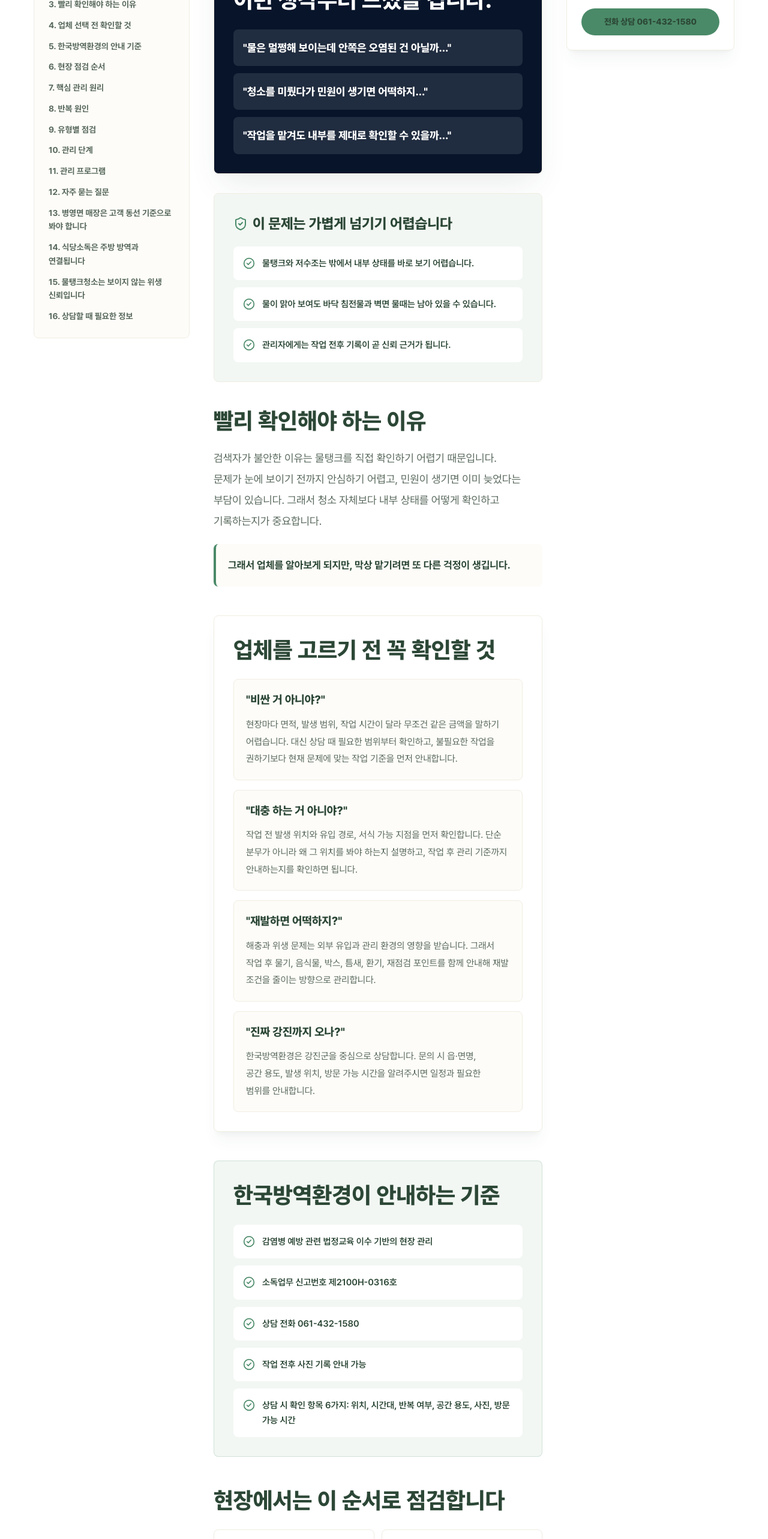
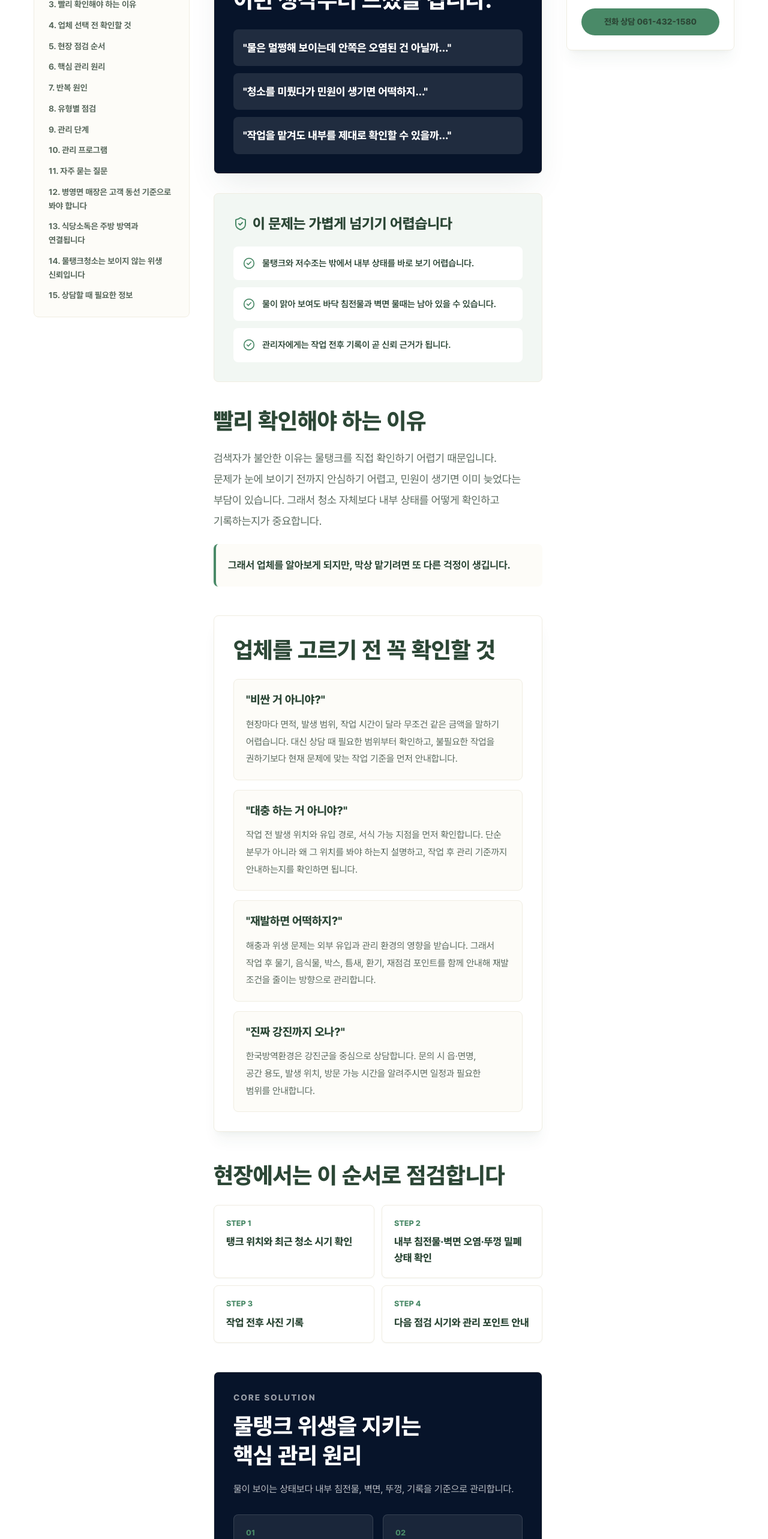
Before and after one commit to cdg7892-maker/hbe-homepage, a Next.js app: page /blog/byeongyeongmyeon-restaurant-disinfection-water-tank in a window 1280 px wide. Shown: the part 1451-4017 px from the top of the page at 60% size. Built offline with nearby package versions, Linux system fonts and the light colour scheme; no server answers.

Commit message:
Remove repeated proof block from columns

```diff
--- a/app/blog/[slug]/page.js
+++ b/app/blog/[slug]/page.js
@@ -133,7 +133,6 @@
                     ["yes-set", "꼭 확인할 문제"],
                     ["instinct", "빨리 확인해야 하는 이유"],
                     ["objections", "업체 선택 전 확인할 것"],
-                    ["proof", "한국방역환경의 안내 기준"],
                     ["field-process", "현장 점검 순서"],
                     ["core-solution", "핵심 관리 원리"],
                     ["root-causes", "반복 원인"],
@@ -148,7 +147,7 @@
                   ))}
                   {column.sections.map((section, index) => (
                     <a key={section.heading} href={`#section-${index + 1}`} className="transition hover:text-primary">
-                      {index + 13}. {section.heading}
+                      {index + 12}. {section.heading}
                     </a>
                   ))}
                 </nav>
@@ -198,18 +197,6 @@
                     <div key={item.concern} className="rounded-[8px] border border-hairline bg-offwhite p-5">
                       <h3 className="text-[19px] font-extrabold text-deep">"{item.concern}"</h3>
                       <p className="mt-3 text-[15.5px] leading-[1.85] text-body3">{item.answer}</p>
-                    </div>
-                  ))}
-                </div>
-              </section>
-
-              <section id="proof" className="mt-12 scroll-mt-28 rounded-[8px] border border-primary/20 bg-tint p-6 md:p-8">
-                <h2 className="text-[28px] font-extrabold leading-[1.3] text-deep md:text-[38px]">한국방역환경이 안내하는 기준</h2>
-                <div className="mt-6 grid gap-3">
-                  {persuasion.proofPoints.map((item) => (
-                    <div key={item} className="flex gap-3 rounded-[8px] bg-white p-4">
-                      <CheckCircle2 size={20} className="mt-0.5 shrink-0 text-primary" aria-hidden="true" />
-                      <p className="text-[15px] font-semibold leading-relaxed text-deep">{item}</p>
                     </div>
                   ))}
                 </div>
```
Also changed, not shown: app/lib/column-data.js.
